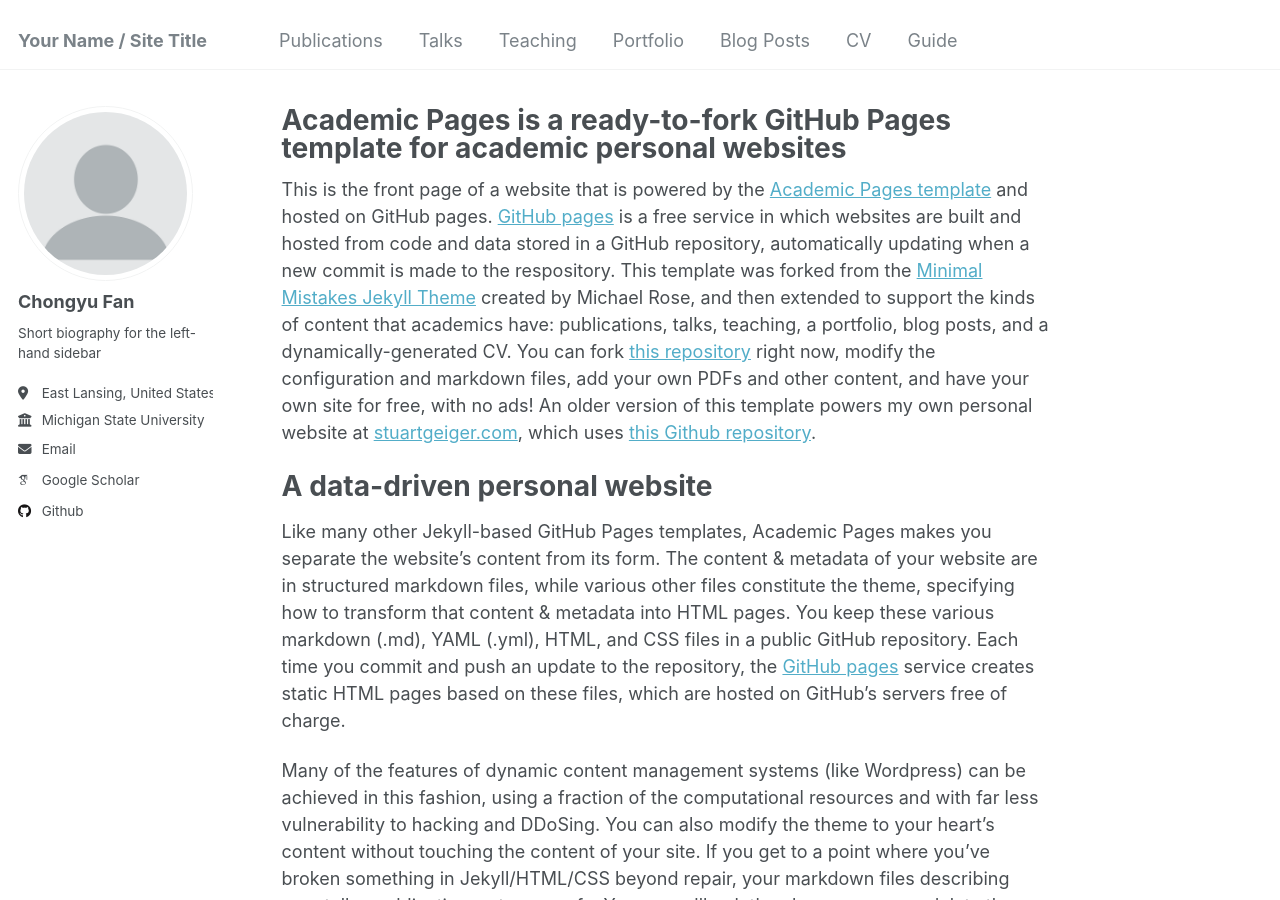
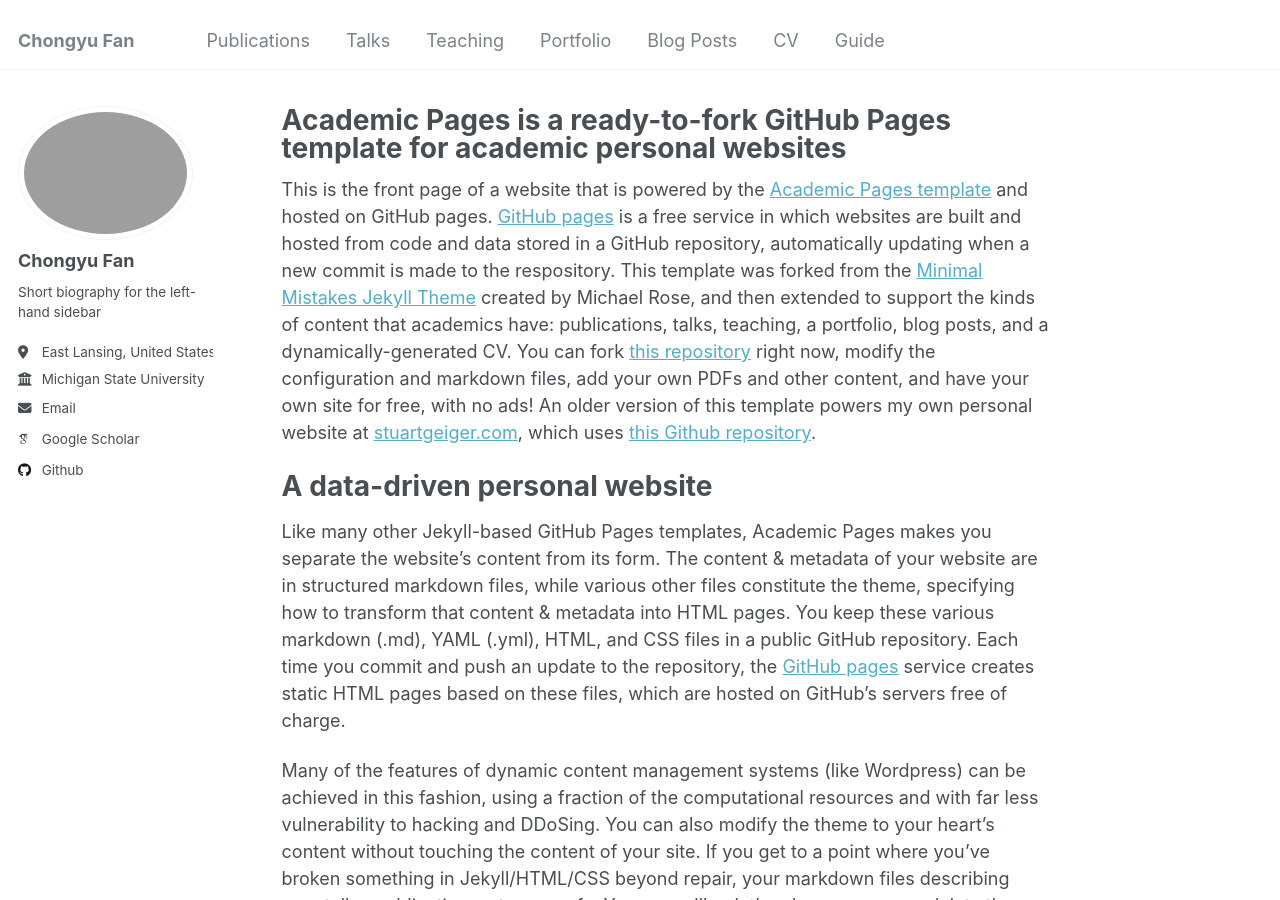
Before and after one commit to a-F1/a-F1.github.io, a Jekyll site: the page built from _pages/about.md, in a window 1280 px wide and 900 px high. Built offline with Jekyll 4.4.1, drawn with Linux system fonts in a browser that asks for light colours; some web fonts are replaced.

Commit message:
Upd photo

```diff
--- a/_config.yml
+++ b/_config.yml
@@ -8,7 +8,7 @@
 
 # Basic Site Settings
 locale                   : "en-US"
-title                    : "Your Name / Site Title"
+title                    : "Chongyu Fan"
 title_separator          : "-"
 name                     : &name "Chongyu Fan"
 description              : &description "PhD student"
@@ -21,7 +21,7 @@
 #               Additional customization can be done by editing /_includes/author-profile.html
 author:
   # Biographic information
-  avatar           : "profile.png"
+  avatar           : "my_photo/intro.png"
   name             : "Chongyu Fan"
   pronouns         : # example: "she/her"
   bio              : "Short biography for the left-hand sidebar"
```
Also changed, not shown: images/my_photo/intro.jpg (added), 1 other file.
